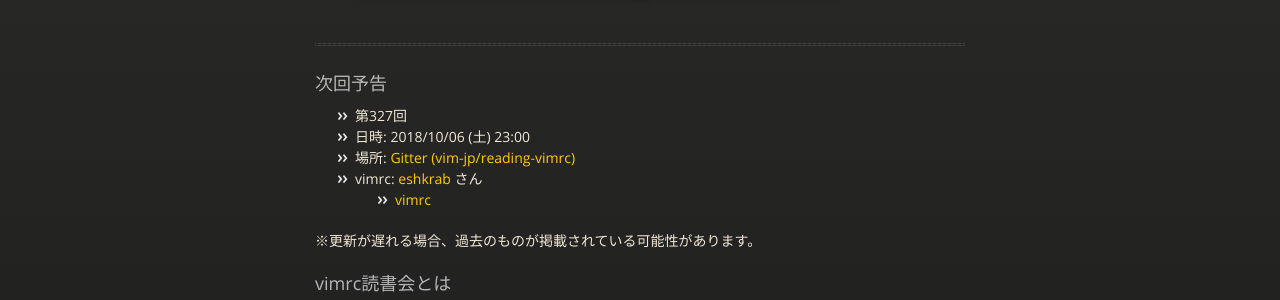
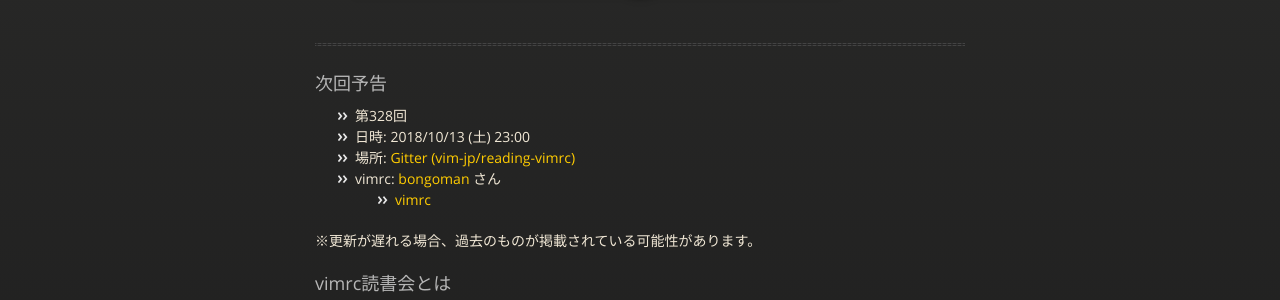
Before and after one commit to vim-jp/reading-vimrc, a Jekyll site: the page built from index.md, in a window 1280 px wide and 900 px high. Shown: the part 211-511 px from the top of the window. Built offline with Jekyll 4.4.1, drawn with Linux system fonts in a browser that asks for light colours; nearby versions of some CDN libraries.

Commit message:
Update the next information: #328 bongoman

```diff
--- a/_data/next.yml
+++ b/_data/next.yml
@@ -1,10 +1,10 @@
-- id: 327
-  date: '2018-10-06 23:00'
+- id: 328
+  date: '2018-10-13 23:00'
   author:
-    name: eshkrab
-    url: 'https://github.com/eshkrab'
+    name: bongoman
+    url: 'https://github.com/bongoman'
   vimrcs:
-    - url: 'https://github.com/eshkrab/dotfiles/blob/master/vimrc'
+    - url: 'https://github.com/bongoman/vim/blob/master/vimrc'
       name: vimrc
       hash: null
   part: null
```
